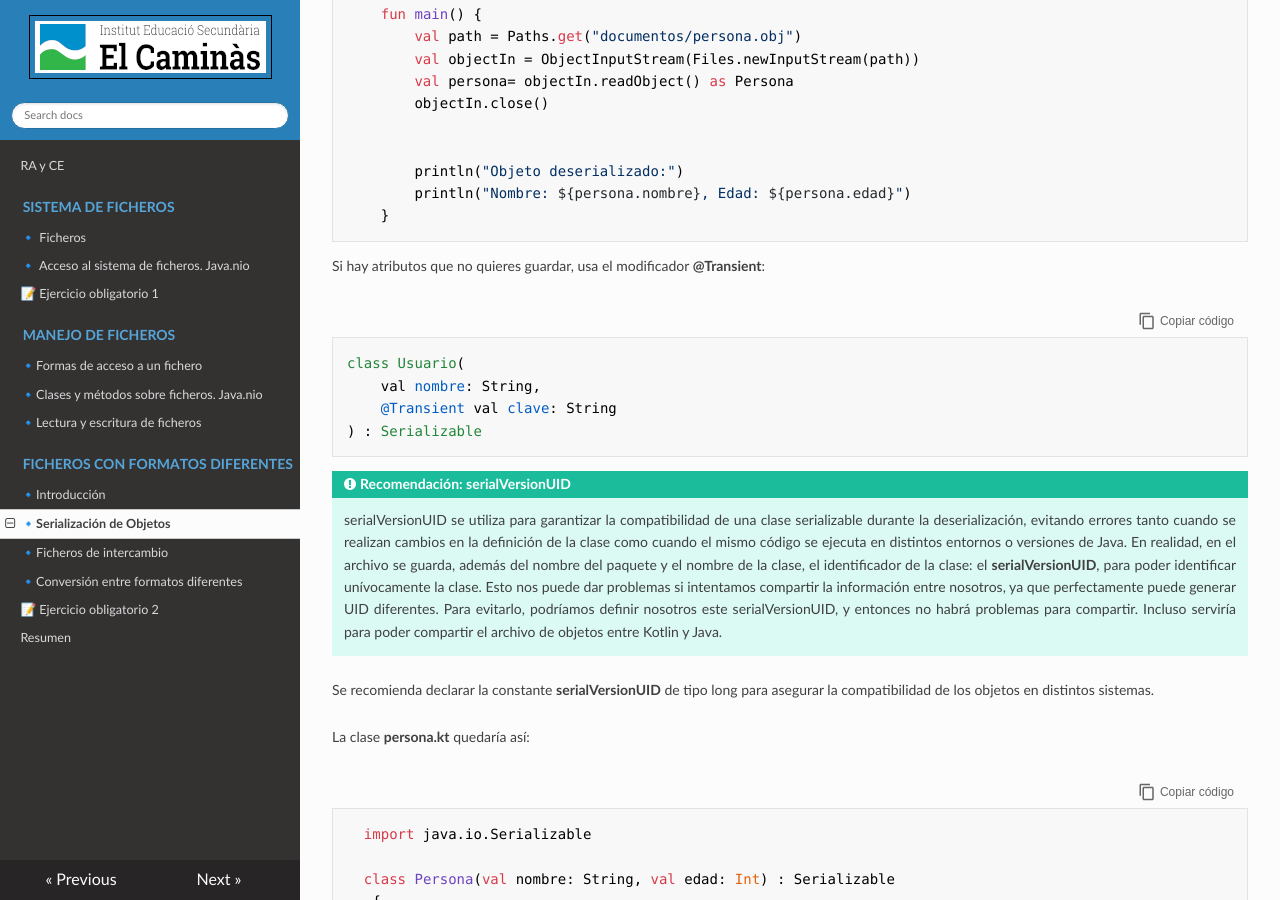
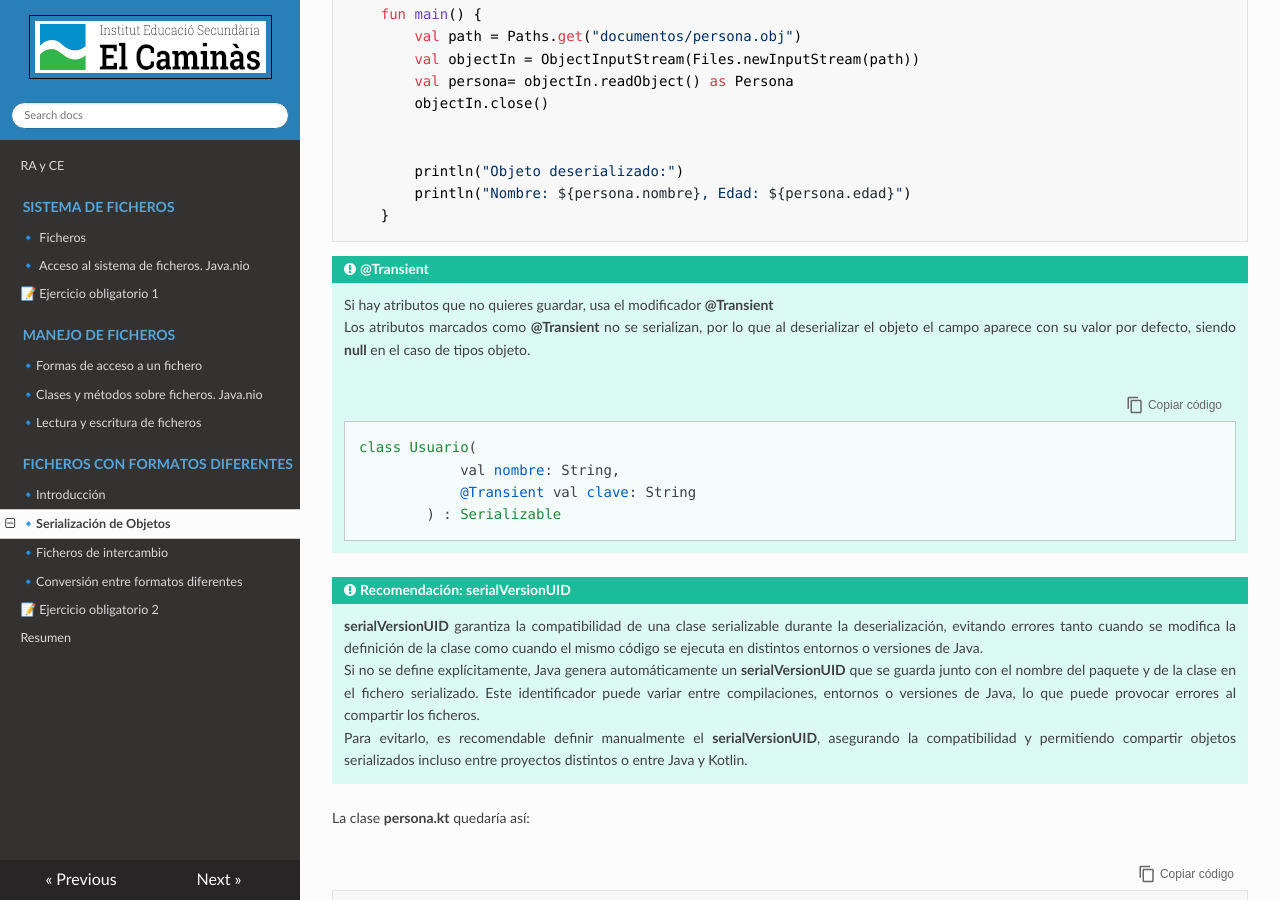
Before and after one commit to asalvadorc/AD_Ficheros_, an MkDocs documentation site: the page built from docs/T3_Formatos_diferentes/seriaci_dobjectes.md, in a window 1280 px wide and 900 px high, scrolled down 2645 px. Built offline with MkDocs 1.6.1, drawn with Linux system fonts in a browser that asks for light colours; nearby versions of some CDN libraries.

Commit message:
Transient

```diff
--- a/docs/T3_Formatos_diferentes/seriaci_dobjectes.md
+++ b/docs/T3_Formatos_diferentes/seriaci_dobjectes.md
@@ -100,20 +100,23 @@ Los pasos para serializar un objeto java (kotlin) son los siguientes:
         }
 
 
-Si hay atributos que no quieres guardar, usa el modificador **@Transient**:
 
-    class Usuario(
-        val nombre: String,
-        @Transient val clave: String
-    ) : Serializable
+
+!!!Tip "@Transient"
+    Si hay atributos que no quieres guardar, usa el modificador **@Transient**
+    Los atributos marcados como **@Transient** no se serializan, por lo que al deserializar el objeto el campo aparece con su valor por defecto, siendo **null** en el caso de tipos objeto.
+
+        class Usuario(
+                    val nombre: String,
+                    @Transient val clave: String
+                ) : Serializable
+
 
 !!!Tip "Recomendación: serialVersionUID"
-    serialVersionUID se utiliza para garantizar la compatibilidad de una clase serializable durante la deserialización, evitando errores tanto cuando se realizan cambios en la definición de la clase como cuando el mismo código se ejecuta en distintos entornos o versiones de Java.
-    En realidad, en el archivo se guarda, además del nombre del paquete y el nombre de la clase, el identificador de la clase: el **serialVersionUID**, para poder identificar unívocamente la clase. Esto nos puede dar problemas si intentamos compartir la información entre nosotros, ya que perfectamente puede generar UID diferentes. Para evitarlo, podríamos definir nosotros este serialVersionUID, y entonces no habrá problemas para compartir. Incluso serviría para poder compartir el archivo de objetos entre Kotlin y Java.
+    **serialVersionUID** garantiza la compatibilidad de una clase serializable durante la deserialización, evitando errores tanto cuando se modifica la definición de la clase como cuando el mismo código se ejecuta en distintos entornos o versiones de Java.
+    Si no se define explícitamente, Java genera automáticamente un **serialVersionUID** que se guarda junto con el nombre del paquete y de la clase en el fichero serializado. Este identificador puede variar entre compilaciones, entornos o versiones de Java, lo que puede provocar errores al compartir los ficheros.
+    Para evitarlo, es recomendable definir manualmente el **serialVersionUID**, asegurando la compatibilidad y permitiendo compartir objetos serializados incluso entre proyectos distintos o entre Java y Kotlin.
 
-
-Se recomienda declarar la constante **serialVersionUID** de tipo long
-para asegurar la compatibilidad de los objetos en distintos sistemas.
 
 La clase **persona.kt** quedaría así:
 
```
